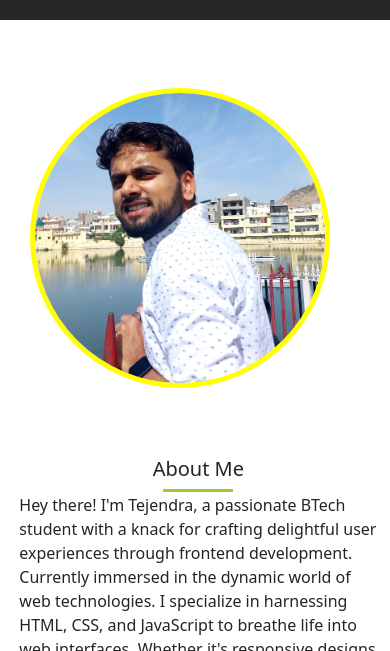
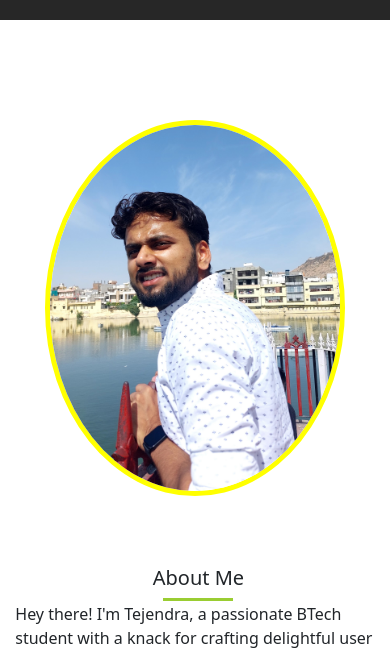
Before and after one commit to tejth/tejthPortfolio, a React (Vite) app: page / in a window 390 px wide. Shown: the part 543-1194 px from the top of the page. Built offline with nearby package versions, Linux system fonts and the light colour scheme; no server answers.

Commit message:
fix responsiveness issue

```diff
--- a/src/Components/About/About.css
+++ b/src/Components/About/About.css
@@ -1,3 +1,5 @@
+@import url("https://fonts.googleapis.com/css2?family=Roboto:wght@400;700&display=swap");
+
 .about-section {
   box-shadow: 15px 9px 9px -2px rgba(230, 224, 224, 0.86);
   -webkit-box-shadow: 15px 9px 9px -2px rgba(230, 224, 224, 0.86);
@@ -5,10 +7,9 @@
   margin-top: 50px;
   display: flex;
   flex-direction: column;
-  height: 500px;
-  /* margin-left: 8%; */
   justify-content: center;
   align-items: center;
+  padding: 0 2%; /* Added padding for better layout control */
 }
 
 #dark .about-section {
@@ -18,23 +19,28 @@
   -moz-box-shadow: -6px 11px 5px -4px rgba(0, 0, 0, 0.42);
 }
 
+.about-image {
+  display: flex;
+  justify-content: center;
+  align-items: center;
+  margin-top: 50px;
+  margin-bottom: 20px; /* Added margin-bottom for spacing */
+}
+
 .about-image img {
-  height: 300px;
-  width: 300px;
-  border-radius: 190px;
-  margin-top: 50px;
+  width: 100%;
+  max-width: 300px; /* Set a maximum width for the image */
+  height: auto;
+  border-radius: 50%;
   border: 5px solid yellow;
   object-fit: cover;
-  margin: 5%;
-  align-self: center;
-  align-items: center;
-  align-content: center;
 }
 
 .about-details {
   margin-top: 50px;
   margin-left: 2%;
 }
+
 .buttonnn {
   margin: 20px;
   margin-top: 40px;
@@ -85,6 +91,7 @@ button:hover {
   background-color: #f1f1f1;
   transition: background-color 0.3s ease;
 }
+
 button:focus {
   outline: none;
 }
@@ -93,6 +100,7 @@ button a {
   text-decoration: none;
   color: #113f67;
 }
+
 button .circle {
   position: absolute;
   background-color: #fff;
```
